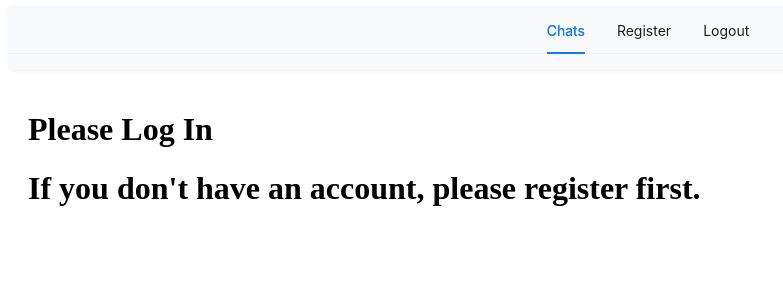
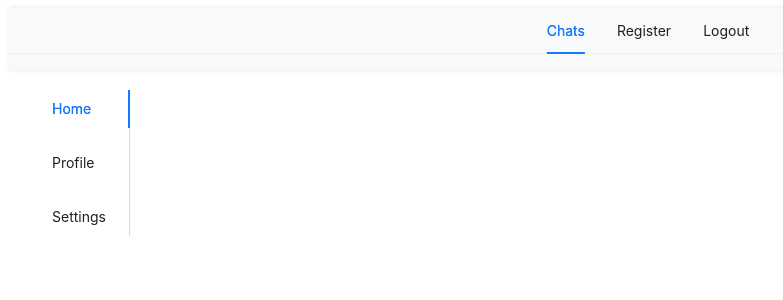
Before and after one commit to samsingh2h27e/chatting-app, a React (Create React App) app: page / in a window 1280 px wide. Shown: the top 300 px of the page, without its empty margins (0-783 px from the left). Built offline with nearby package versions, Linux system fonts and the light colour scheme.

Commit message:
started working on messagebox

```diff
--- a/src/Home.jsx
+++ b/src/Home.jsx
@@ -2,12 +2,17 @@ import React from 'react'
 // import Navbar from "./Navbar"
 import Layout from "./layout/Layout"
 import Notloggedin from './layout/Notloggedin';
+import MessageBox from './layout/MessageBox';
 
 const Home = () => {
+
+  const isLoggedIn = true;
   return (
 
     <Layout>
-        <Notloggedin></Notloggedin>
+
+      { isLoggedIn ? <MessageBox/> : <Notloggedin/>}
+
 
     </Layout>
 )
--- /dev/null
+++ b/src/layout/MessageBox.jsx
@@ -0,0 +1,38 @@
+import React from 'react'
+import { Tabs } from 'antd';
+
+
+
+
+const MyTabs = () => {
+  // Define the array of elements you want to display in the tabs
+  const tabData = [
+    { label: "Home",key:"1",   content: "Welcome to the Home Tab" },
+    { label: "Profile",key:"2",  content: "Here is your Profile Tab" },
+    { label: "Settings",key:"3",  content: "Manage your Settings here" },
+  ];
+
+  return (
+    <Tabs
+      defaultActiveKey="1" // Set the default active tab
+      tabPosition="left" // Position the tabs on the left
+      items={tabData.map((item) => ({
+        label: item.label, // The tab label
+        key: item.key, // Unique key for each tab
+
+      }))}
+    />
+  );
+};
+
+
+
+const MessageBox = () => {
+  return (
+    <div>
+      <MyTabs/>
+    </div>
+  )
+}
+
+export default MessageBox;
```
